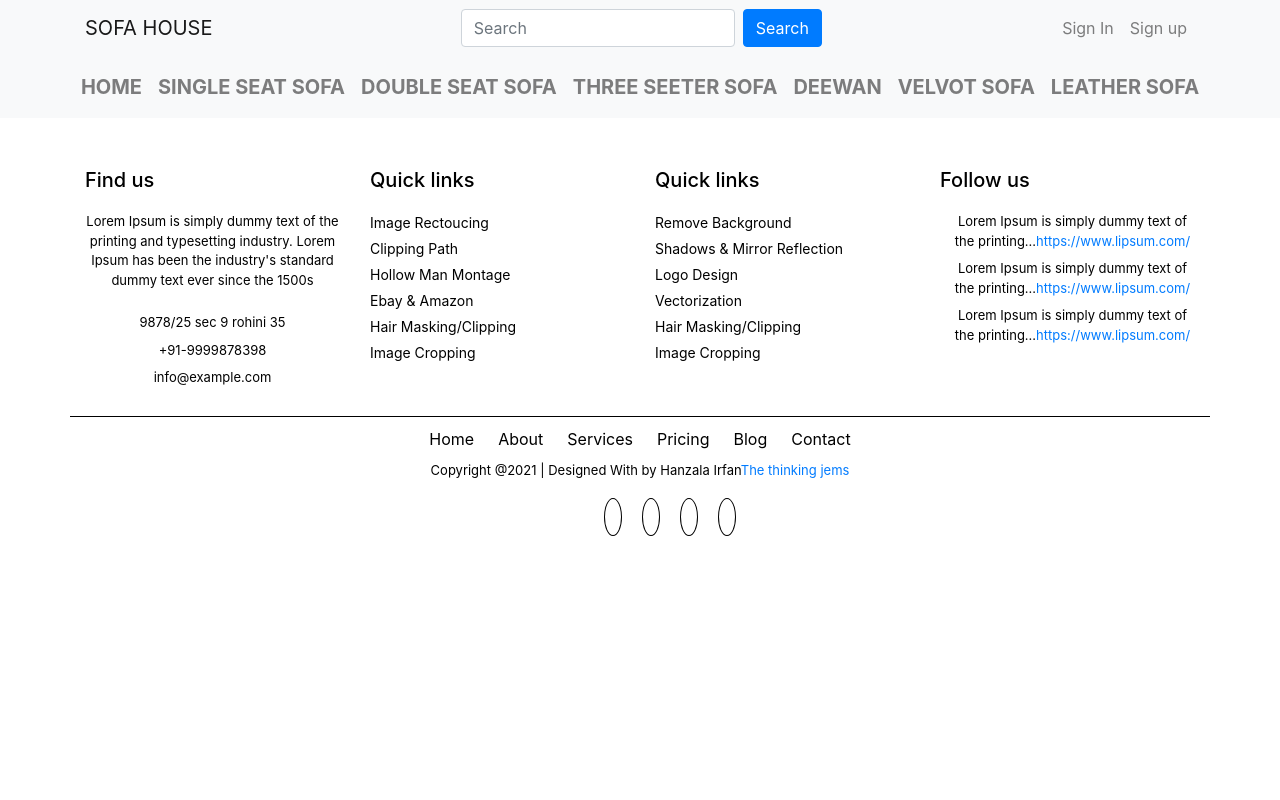
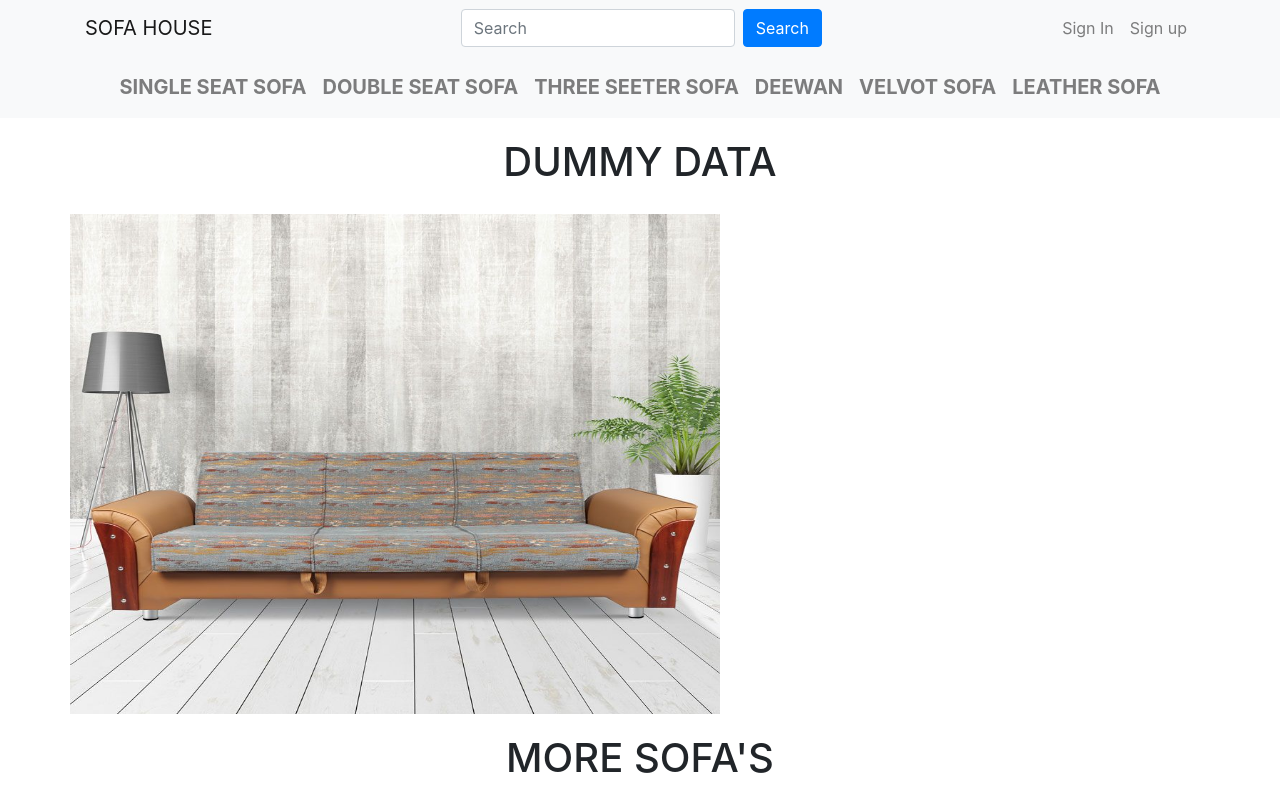
Before and after one commit to imhanzala22/SofaHouse, a React (Create React App) app in the folder sofa-house/: page /Product in a window 1280 px wide. Shown: the top 800 px of the page. Built offline with nearby package versions, Linux system fonts and the light colour scheme.

Commit message:
main things are nearly completed

```diff
--- a/sofa-house/public/index.html
+++ b/sofa-house/public/index.html
@@ -24,7 +24,7 @@
       work correctly both with client-side routing and a non-root public URL.
       Learn how to configure a non-root public URL by running `npm run build`.
     -->
-    <title>React App</title>
+    <title>Sofa House</title>
   </head>
   <body>
     <noscript>You need to enable JavaScript to run this app.</noscript>
--- a/sofa-house/src/App.js
+++ b/sofa-house/src/App.js
@@ -4,6 +4,7 @@ import Navbar from './components/Navbar/Navbar'
 import 'bootstrap/dist/css/bootstrap.min.css';
 import {BrowserRouter as Router, Route, Switch} from "react-router-dom";
 import Footer from './components/Footer/Footer';
+import Product from './components/Product/Product';
 
 
 
@@ -17,6 +18,7 @@ function App() {
      <Navbar/>
     <Switch>
 
+    <Route path="/Product" exact component={Product}  />
     <Route path="/" exact component={home}  />
    </Switch>
     <Footer/>
--- a/sofa-house/src/components/Card/Card.css
+++ b/sofa-house/src/components/Card/Card.css
@@ -1,3 +1,4 @@
 .cardmarg {
   margin-left: 50px;
+  margin-bottom: 10px;
 }
--- a/sofa-house/src/components/Navbar/Navbar.jsx
+++ b/sofa-house/src/components/Navbar/Navbar.jsx
@@ -31,7 +31,7 @@ const navbar = () => {
           <Navbar.Toggle aria-controls="basic-navbar-nav" />
           <Navbar.Collapse className="justify-content-center">
                       <Nav  className="me-auto">
-                        <Nav.Link href="#home">Home</Nav.Link>
+                        {/* <Nav.Link href="#home">Home</Nav.Link> */}
                         <Nav.Link href="#link">Single Seat sofa</Nav.Link>
                         <Nav.Link href="#link">Double Seat sofa</Nav.Link>
                         <Nav.Link href="#link">three seeter sofa</Nav.Link>
--- /dev/null
+++ b/sofa-house/src/components/Product/Product.jsx
@@ -0,0 +1,37 @@
+import React from 'react';
+import BImage from '../BigImage/BImage';
+import { Container,Row } from 'react-bootstrap';
+import Cards from '../Card/Card';
+const Product = () => {
+    return (
+
+    <div>
+        <Container>
+            <h1>Dummy data</h1>
+            <Row>
+        <BImage/>
+        </Row>
+        <h1> more sofa's</h1>
+        <Row>
+
+            <Cards/>
+            <Cards/>
+            <Cards/>
+            <Cards/>
+            <Cards/>
+            <Cards/>
+        </Row>
+        <h1>related Items</h1>
+        <Row>
+            <Cards/>
+            <Cards/>
+            <Cards/>
+        </Row>
+
+        </Container>
+
+    </div>
+     );
+}
+
+export default Product;
--- a/sofa-house/src/components/home/home.jsx
+++ b/sofa-house/src/components/home/home.jsx
@@ -41,7 +41,6 @@ const Home = () => {
       </Container>
 
 
-
     </div> );
 }
 
--- a/sofa-house/src/index.css
+++ b/sofa-house/src/index.css
@@ -20,5 +20,22 @@ p {
   text-align: center;
 }
 :root {
-  --primary: blue;
+  --primary: #6eb943;
+  --lightGreen: #059669;
+  --lightOrange: #ffad45;
+  --txtWhite: #ffffff;
+  --BgColor: #fafafa;
+  --CardColor: #ffffff;
+  --black: black;
+  --white: #fff;
+  --txtBlack: #4a4a4a;
+  --txtGrey: #b7b7b7;
+  --iconGrey: #bdbdbd;
+  --darkGrey: #6b7280;
+  --lightGrey: #e6e4e4;
+  --grey: grey;
+  --lightGrey: #f2f2f2;
+  --iconSize: 24;
+  --bold: bold;
+  --red: red;
 }
```
Also changed, not shown: sofa-house/src/components/Product/Product.css (added).
